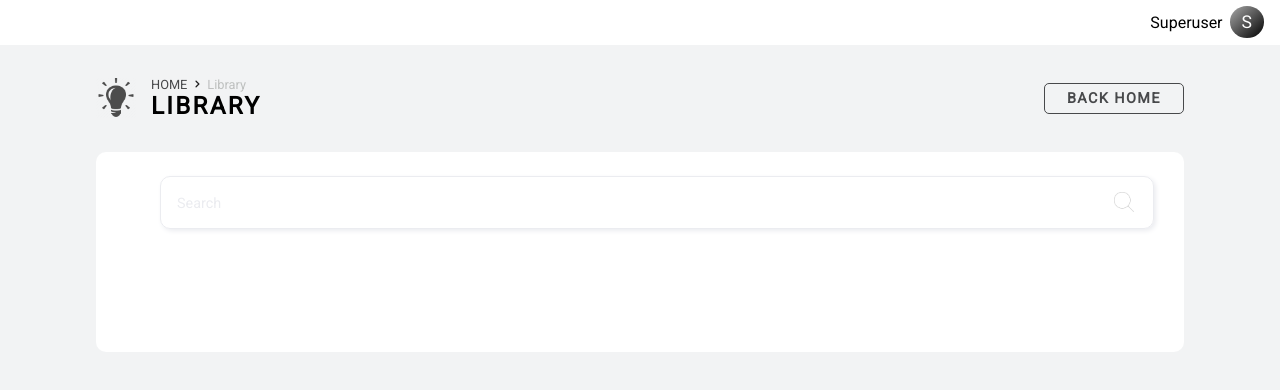
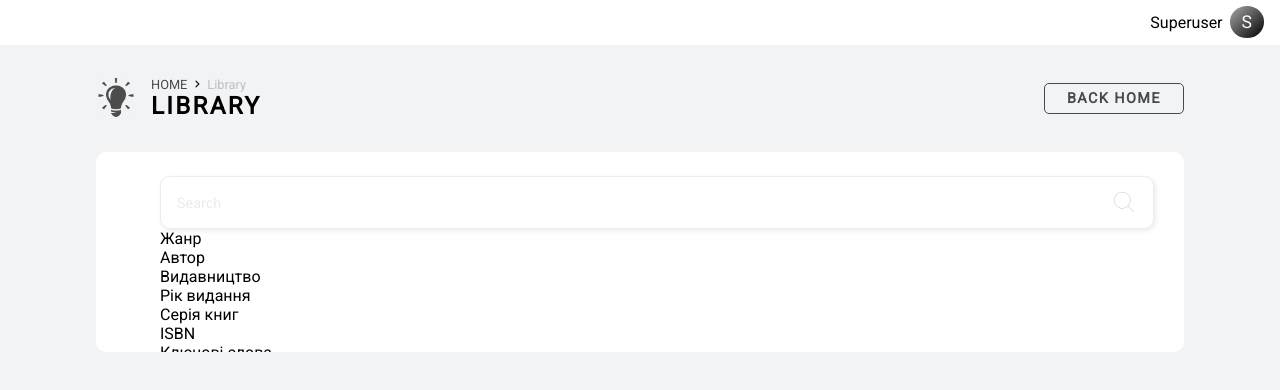
Before and after one commit to fenvenfen/the_best_program, an Angular app in the folder angular-app/: page / in a window 1280 px wide. Shown: the top 390 px of the page. Built offline with nearby package versions, Linux system fonts and the light colour scheme.

Commit message:
Created data-storage-service and injected it in tags component

```diff
--- a/angular-app/src/app/app.component.html
+++ b/angular-app/src/app/app.component.html
@@ -3,5 +3,6 @@
     <app-nav-bar></app-nav-bar>
     <div class="Page-content">
         <app-input></app-input>
+        <app-tags></app-tags>
     </div>
 </div>
--- a/angular-app/src/app/app.module.ts
+++ b/angular-app/src/app/app.module.ts
@@ -5,6 +5,7 @@ import { AppComponent } from './app.component';
 import { HeaderComponent } from './header/header.component';
 import { NavBarComponent } from './nav-bar/nav-bar.component';
 import { InputComponent } from './input/input.component';
+import { TagsComponent } from './tags/tags.component';
 
 @NgModule({
   declarations: [
@@ -12,6 +13,7 @@ import { InputComponent } from './input/input.component';
     HeaderComponent,
     NavBarComponent,
     InputComponent,
+    TagsComponent,
   ],
   imports: [
     BrowserModule,
--- /dev/null
+++ b/angular-app/src/app/services/data-storage.service.ts
@@ -0,0 +1,42 @@
+import { Injectable } from '@angular/core';
+
+@Injectable({
+  providedIn: 'root'
+})
+export class DataStorageService {
+
+  tags = [
+    { name: 'Жанр' },
+    { name: 'Автор' },
+    { name: 'Видавництво' },
+    { name: 'Рік видання' },
+    { name: 'Серія книг' },
+    { name: 'ISBN' },
+    { name: 'Ключові слова' },
+    { name: 'Опис' },
+    { name: 'Оцінка' },
+    { name: 'Рецензія' },
+    { name: 'Обкладинка' },
+    { name: 'Тип книги' },
+    { name: 'Мова' },
+    { name: 'Кількість сторінок' },
+    { name: 'Формат' },
+    { name: 'Країна походження' },
+    { name: 'Історична епоха' },
+    { name: 'Тематика' },
+    { name: 'Сюжет' },
+    { name: 'Персонажі' },
+    { name: 'Місце дії' },
+    { name: 'Діалоги' },
+    { name: 'Атмосфера' },
+    { name: 'Ілюстрації' },
+    { name: 'Рекомендації' },
+    { name: 'Підбірка' },
+    { name: 'Ціна' },
+    { name: 'Знижка' },
+    { name: 'Дата виходу' },
+    { name: 'Популярність' }
+  ];
+
+  constructor() { }
+}
--- /dev/null
+++ b/angular-app/src/app/tags/tags.component.html
@@ -0,0 +1,4 @@
+<div *ngFor="let tag of tags">
+    <p>{{tag.name}}</p>
+
+</div>
--- /dev/null
+++ b/angular-app/src/app/tags/tags.component.ts
@@ -0,0 +1,17 @@
+import { Component, OnInit } from '@angular/core';
+import { DataStorageService } from '../services/data-storage.service';
+
+@Component({
+  selector: 'app-tags',
+  templateUrl: './tags.component.html',
+  styleUrls: ['./tags.component.sass']
+})
+export class TagsComponent implements OnInit {
+  tags = this.dataStorageService.tags
+
+  constructor(public dataStorageService: DataStorageService) { }
+
+  ngOnInit(): void {
+  }
+
+}
```
Also changed, not shown: angular-app/src/app/tags/tags.component.sass (added).
